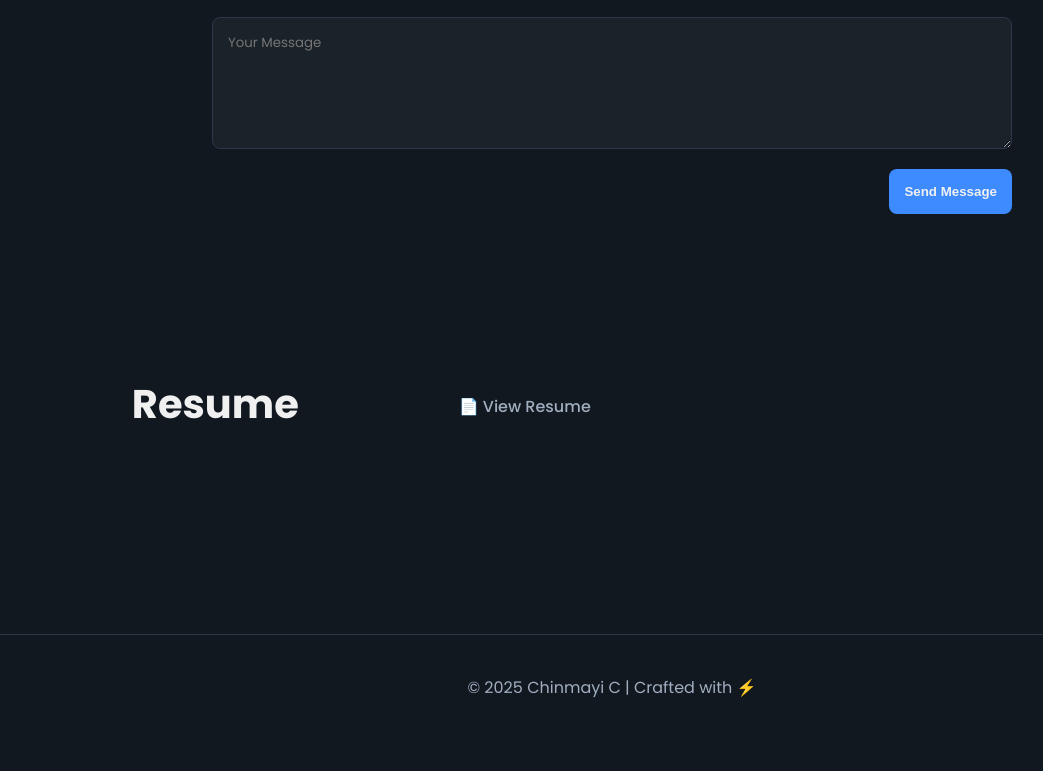
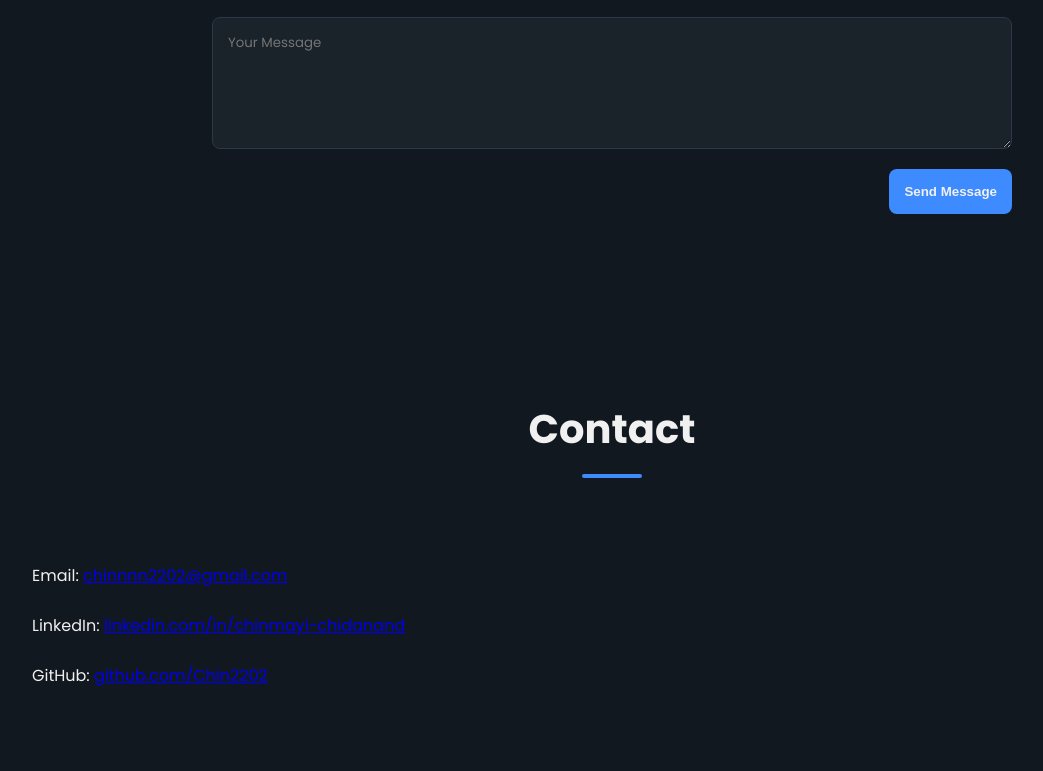
Before and after one commit to Chin2202/Chinmayi02.github.io, a plain HTML site: page index.html in a window 1280 px wide. Shown: the part 6266-7037 px from the top of the page, without its empty margins (28-1071 px from the left). Before the commit the page ends 7006 px from the top, so only its background shows below. Drawn offline with Linux system fonts and the light colour scheme.

Commit message:
Update index.html

```diff
--- a/index.html
+++ b/index.html
@@ -551,7 +551,14 @@
             </form>
         </div>
     </section>
-
+ <section id="contact">
+ <div class="container">
+    <h2>Contact</h2>
+    <p>Email: <a href="mailto:chinnnn2202@gmail.com">chinnnn2202@gmail.com</a></p>
+    <p>LinkedIn: <a href="https://linkedin.com/in/chinmayi-chidanand-263656268">linkedin.com/in/chinmayi-chidanand</a></p>
+    <p>GitHub: <a href="https://github.com/Chin2202">github.com/Chin2202</a></p>
+   </div>
+ </section>
     <section id="resume">
       <div class="container">
           <div class="list-section-container">
```
